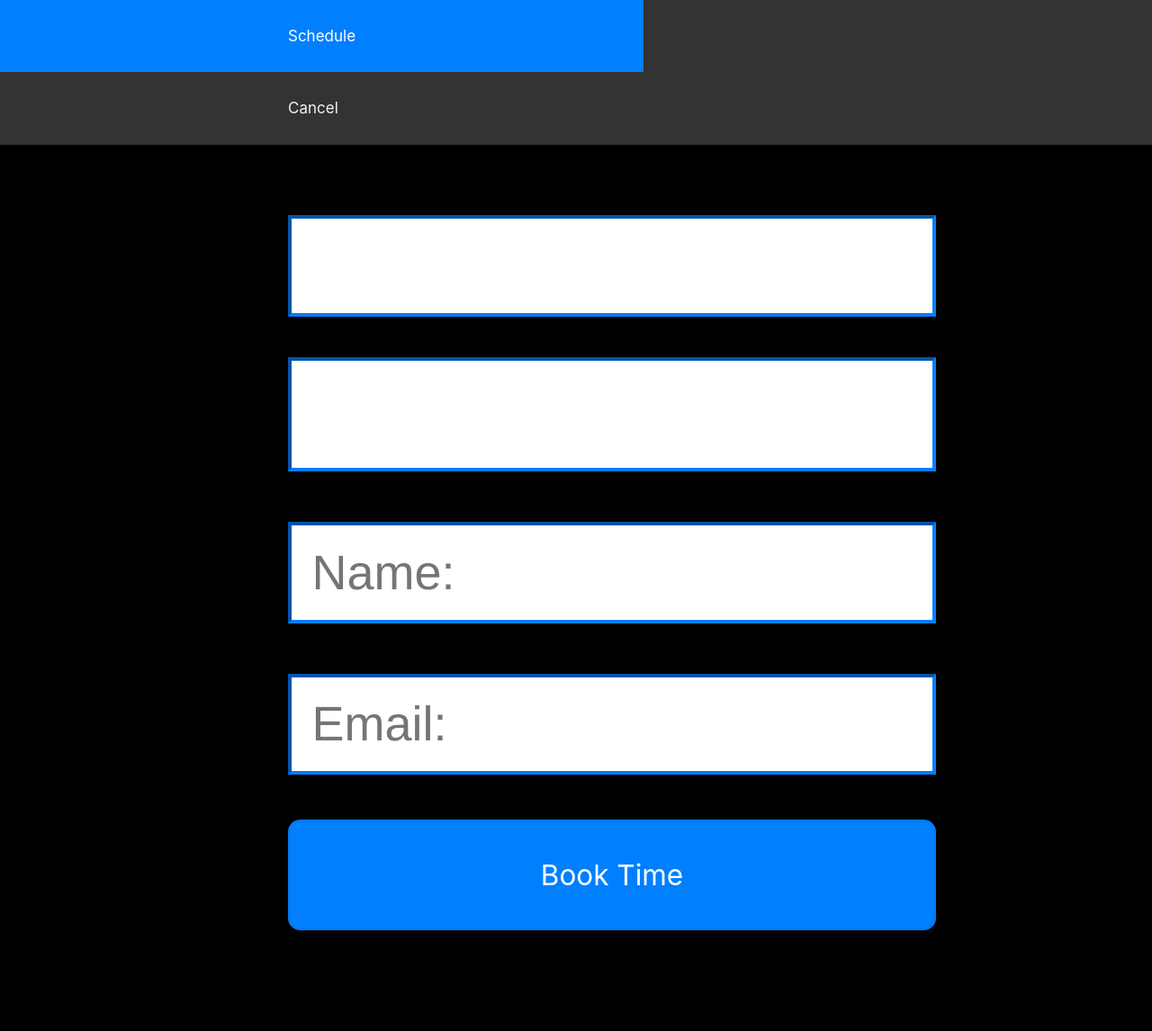
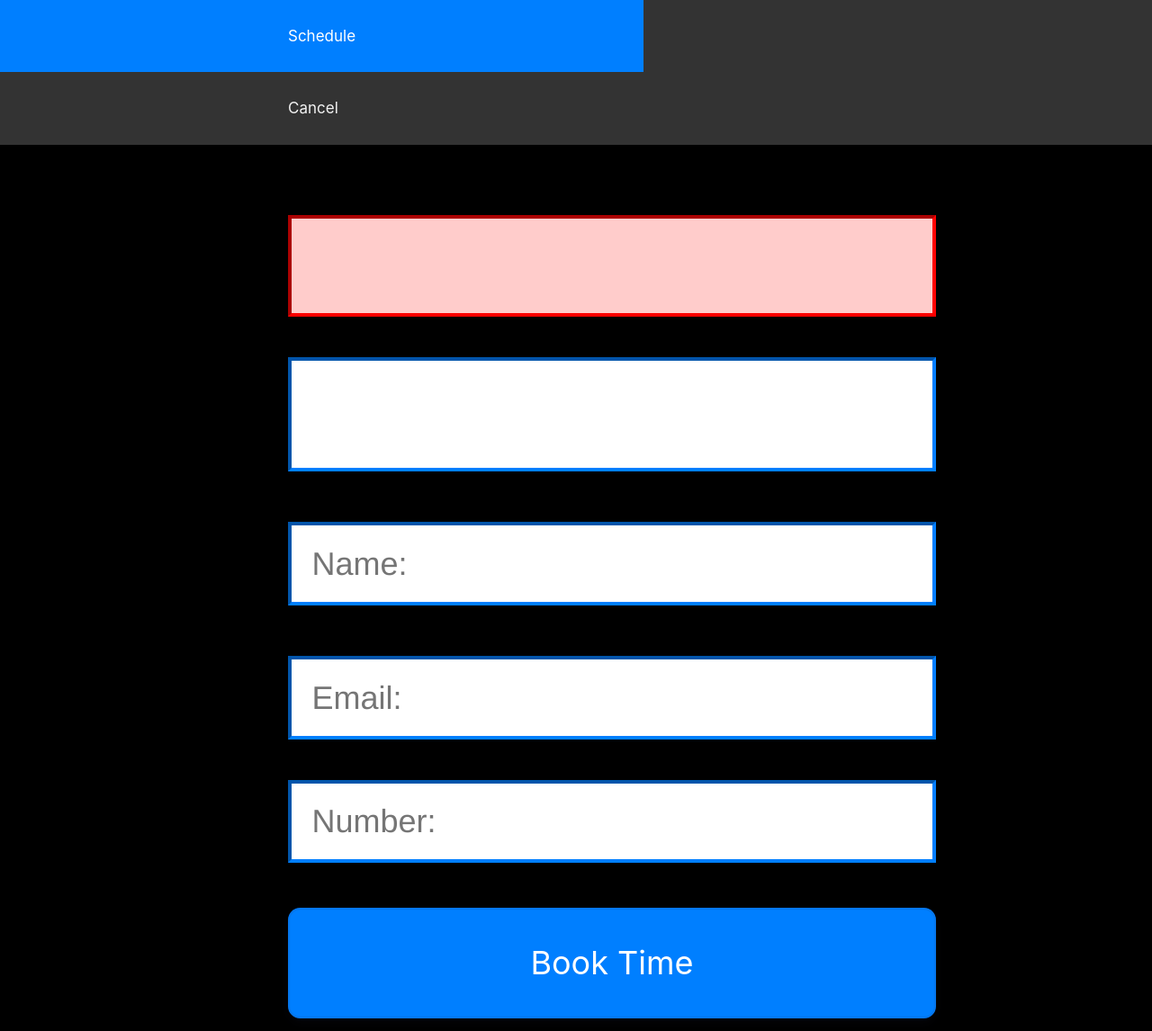
Before and after one commit to AliFakhry/DB_CALENDAR, a Node server app: template views/index.ejs in a window 1280 px wide. Shown: the whole page at 90% size. Before the commit the page ends 1034 px from the top, so only its background shows below. Run offline with Node 20, Linux system fonts and the light colour scheme; the template is opened without the code that fills it: most values are stand-ins (such as "Sample title", 1, 10 or a date in 2020); some libraries are stand-ins or nearby versions.

Commit message:
Update index.ejs

```diff
--- a/views/index.ejs
+++ b/views/index.ejs
@@ -40,6 +40,39 @@ input[type=text] {
   width: 320px;
   border-color: #007fff;
 }
+
+input[type=label_invalid] {
+  padding:10px;
+  box-shadow:0 0 15px 4px rgba(0,0,0,0.06);
+  width: 320px;
+  border-color: red;
+  background-color: #FFCCCB;
+}
+
+input[type=label_valid] {
+  padding:10px;
+  box-shadow:0 0 15px 4px rgba(0,0,0,0.06);
+  width: 320px;
+  border-color: green;
+  background-color: #90ee90;
+}
+
+input[type=email] {
+  padding:10px;
+  border:10;
+  box-shadow:0 0 15px 4px rgba(0,0,0,0.06);
+  width: 320px;
+  border-color: #007fff;
+}
+
+input[type=tel] {
+  padding:10px;
+  border:10;
+  box-shadow:0 0 15px 4px rgba(0,0,0,0.06);
+  width: 320px;
+  border-color: #007fff;
+}
+
 /* CSS */
 .button-9 {
   appearance: button;
@@ -88,6 +121,7 @@ input[type=text] {
   overflow: hidden;
 
 }
+
 /* Style the links inside the navigation bar */
 .topnav a {
   float: left;
@@ -119,27 +153,36 @@ input[type=text] {
 <script>
   var amount = [];
   var times = [];
+  var return_form = false;
 </script>
 
-<form action="/appointment" method="post">
+<form action="/appointment" method="post" onsubmit="return validateForm()">
 <body style="background-color:black;">
     <div class="center" >
         <div class = "shift_down">
         <div><h3>
             <label for="curr_date"></label>
-            <input type="text" id="curr_date" placeholder="" name="curr_date" readonly />
+            <input type="label_invalid" id="curr_date" placeholder="" name="curr_date" readonly />
             <span class="validity"></span>
           </div> </h3>
         <h2><input id="input" type="text" ></h2>
         </div>
         <div><h3>
           <label for="user_name"></label>
+          <font size = 3>
           <input type="text" id="user_name" placeholder="Name:" name="user_name" required />
+          </font>
+          <span class="validity"></span>
+          </div> </h3>
+          <div><h3>
+          <label for="email_input"></label>
+          <font size = 3>
+          <input type="email" id="email_input" placeholder="Email:" name="email_input" required />
           <span class="validity"></span>
         </div> </h3>
         <div><h3>
-          <label for="email_input"></label>
-          <input type="text" id="email_input" placeholder="Email:" name="email_input" required />
+          <font size = 3>
+          <input type="tel" id="phone_input" placeholder="Number:" name="phone_input"  minlength="10" maxlength="10" required />
           <span class="validity"></span>
         </div> </h3>
 
@@ -150,13 +193,18 @@ input[type=text] {
 </html>
 
 <p hidden>
-  <%moviesList.forEach(movie => {%>
-    <%=arr.push(movie.date + "_")%>
+  <%schedule_valsList.forEach(appt => {%>
+    <%=arr.push(appt.date + "_")%>
   <%})%>
 </p>
 
 
 <script>
+
+
+function validateForm() {
+  return return_form;
+}
 function hideIt(){
     $( "#input" ).datetimepicker( "destroy" );
     $( "#input" ).hide();
@@ -227,8 +275,20 @@ $('#input').datetimepicker({
 function re_run() {
 
   let date_val = $('#input').datetimepicker('getValue');
+
   let val = date_val.toString().slice(3,15)
   let val_2 = date_val.toString().slice(16, 21)
+
+  if (val_2 == "17:00" || val_2 == "14:00" || val_2 == "08:00"|| val_2 == "11:00") {
+    curr_date.type = "label_valid"
+    return_form = true;
+  }
+  else{
+    curr_date.type = "label_invalid"
+    return_form = false;
+  }
+
+
   let val_3 = date_val.toString().slice(16, 18)
   if (parseInt(val_3) > 12){
       val_3 = (parseInt(val_3) - 12).toString();
```
